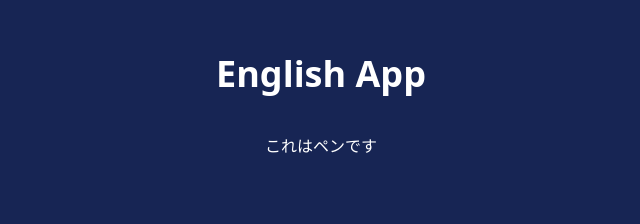
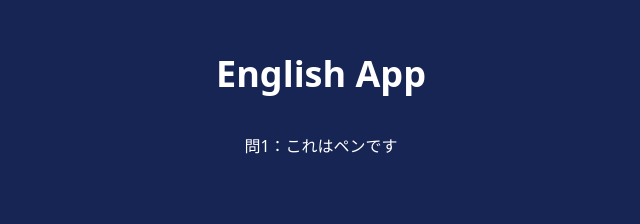
Before and after one commit to otkken2/english-app, a Next.js app: page / in a window 1280 px wide. Shown: the part 108-332 px from the top of the page, without its empty margins (319-959 px from the left). Built offline with nearby package versions, Linux system fonts and the light colour scheme.

Commit message:
問題を追加してみた&jotai導入など。

```diff
--- a/src/components/AnswerButton.tsx
+++ b/src/components/AnswerButton.tsx
@@ -1,11 +1,11 @@
 import React from 'react'
 
 interface Props extends React.ButtonHTMLAttributes<HTMLButtonElement> {
-  handleSubmit: (answer: string) => void
+  handleJudge: (answer: string) => void
   answer: string
 }
-export const AnswerButton = ({ handleSubmit, answer,className }: Props) => {
+export const AnswerButton = ({ handleJudge, answer,className }: Props) => {
   return (
-    <button onClick={() => handleSubmit(answer)} className={`bg-blue-500 text-white p-2 rounded-md w-full ${className}`}>解答する</button>
+    <button onClick={() => handleJudge(answer)} className={`bg-blue-500 text-white p-2 rounded-md w-full ${className}`}>解答する</button>
   )
 }
--- a/src/hooks/useWords.ts
+++ b/src/hooks/useQuestion.ts
@@ -1,15 +1,19 @@
 import { useState } from 'react'
+import { atom, useAtom } from 'jotai'
 
-export const useWords = () => {
+const questionIndexAtom = atom(0)
+export const useQuestion = () => {
+  const [questionIndex, setQuestionIndex] = useAtom(questionIndexAtom)
   const [inputText, setInputText] = useState('')
 
   const handleSelectWord = (word: string) => {
     const newText = `${inputText} ${word}`
     setInputText(newText.trim())
   }
-  const handleSubmit = (answer: string) => {
+  const handleJudge = (answer: string) => {
     if (inputText === answer) {
       alert(`正解！`)
+      setQuestionIndex((prev) => prev + 1)
     } else {
       alert(`残念！: ${answer}`)
     }
@@ -23,5 +27,13 @@ export const useWords = () => {
     setInputText(newText)
   }
 
-  return {handleSelectWord, handleSubmit, handleUndo, inputText, setInputText}
+  return {
+    handleSelectWord,
+    handleJudge,
+    handleUndo,
+    inputText,
+    setInputText,
+    questionIndex,
+    setQuestionIndex
+  }
 }
--- a/src/pages/index.tsx
+++ b/src/pages/index.tsx
@@ -4,21 +4,37 @@ import WordsArea from '../components/WordsArea'
 import { InputArea } from '../components/InputArea'
 import { AnswerButton } from '../components/AnswerButton'
 import { EraseButtons } from '@/components/EraseButtons'
-import { useWords } from '@/hooks/useWords'
+import { useQuestion } from '@/hooks/useQuestion'
 
-const words = ['this', 'pen', 'a', 'is']
-const answer = 'this is a pen'
+const questions = [
+  {
+    japaneseText: 'これはペンです',
+    words: ['this', 'pen', 'a', 'is'],
+    answer: 'this is a pen',
+  },
+  {
+    japaneseText: '彼はトムですか？',
+    words: ['is', 'he', 'Tom', '?'],
+    answer: 'is he tom ?',
+  }
+]
 const Home = () => {
-  const {handleSelectWord, handleSubmit, handleUndo, setInputText, inputText} = useWords()
+  const {handleSelectWord, handleJudge, handleUndo, setInputText, inputText, questionIndex, setQuestionIndex} = useQuestion()
 
+  if(!questions[questionIndex]) return (
+  <div className='flex flex-col items-center gap-10'>
+    <h1 className='text-3xl font-bold'>全問正解！</h1>
+    <button className='bg-blue-500 text-white p-2 rounded-md w-[200px]' onClick={() => setQuestionIndex(0)}>最初の問題に戻る</button>
+  </div>
+  )
   return (
     <div className='flex flex-col items-center md:max-w-[640px] max-w-screen w-full p-10 gap-10'>
       <h1 className='text-4xl font-bold'>English App</h1>
-      <h2>これはペンです</h2>
+      <h2>問{questionIndex + 1}：{questions[questionIndex].japaneseText}</h2>
       <InputArea inputText={inputText} setInputText={setInputText}/>
-      <WordsArea words={words} handleSelectWord={handleSelectWord} />
+      <WordsArea words={questions[questionIndex].words} handleSelectWord={handleSelectWord} />
       <EraseButtons setInputText={setInputText} handleUndo={handleUndo} />
-      <AnswerButton handleSubmit={handleSubmit} className='' answer={answer}/>
+      <AnswerButton handleJudge={handleJudge} className='' answer={questions[questionIndex].answer}/>
     </div>
   )
 }
```
Also changed, not shown: package.json (+6 -5 lines), 1 other file (tests, documents, lock files or other folders).
